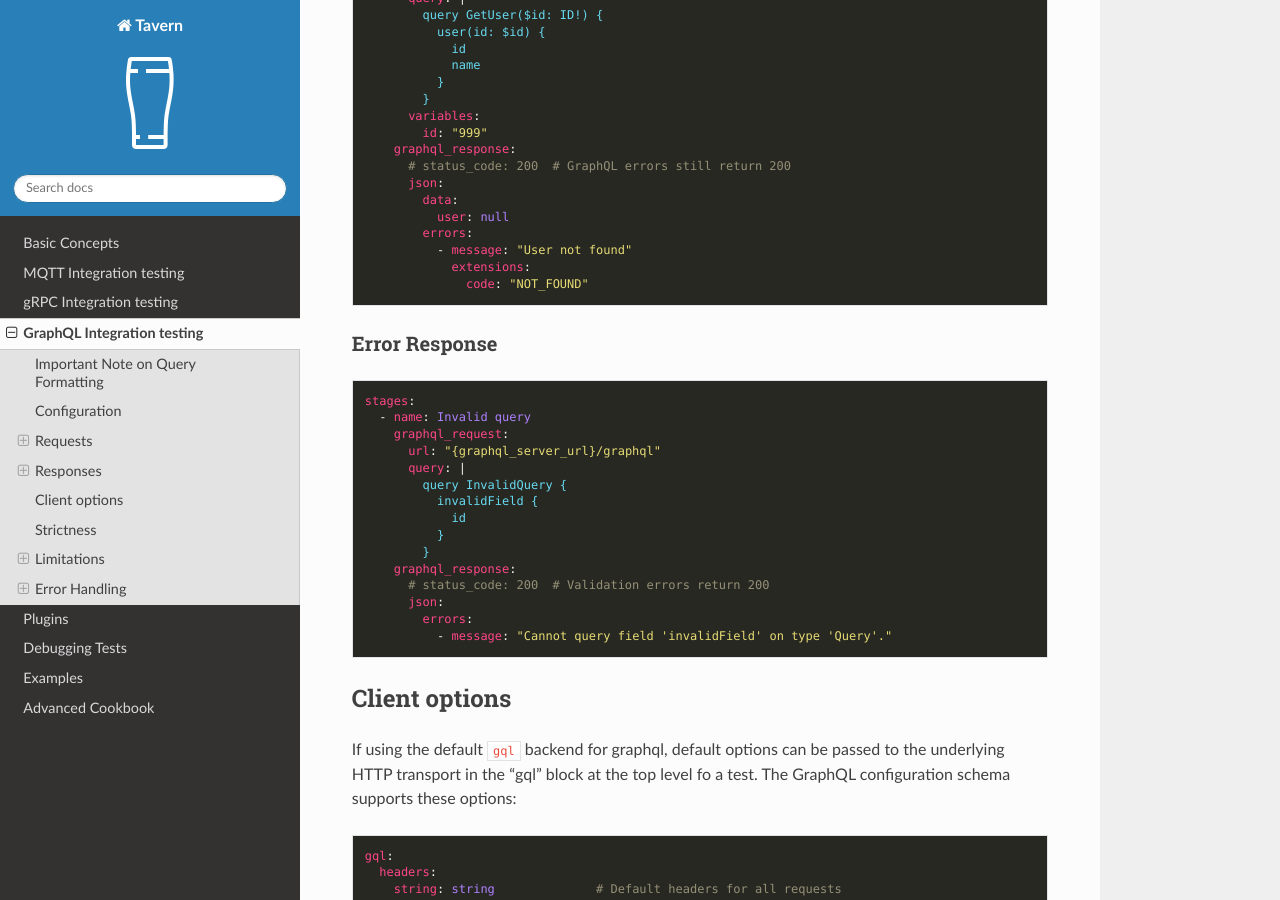
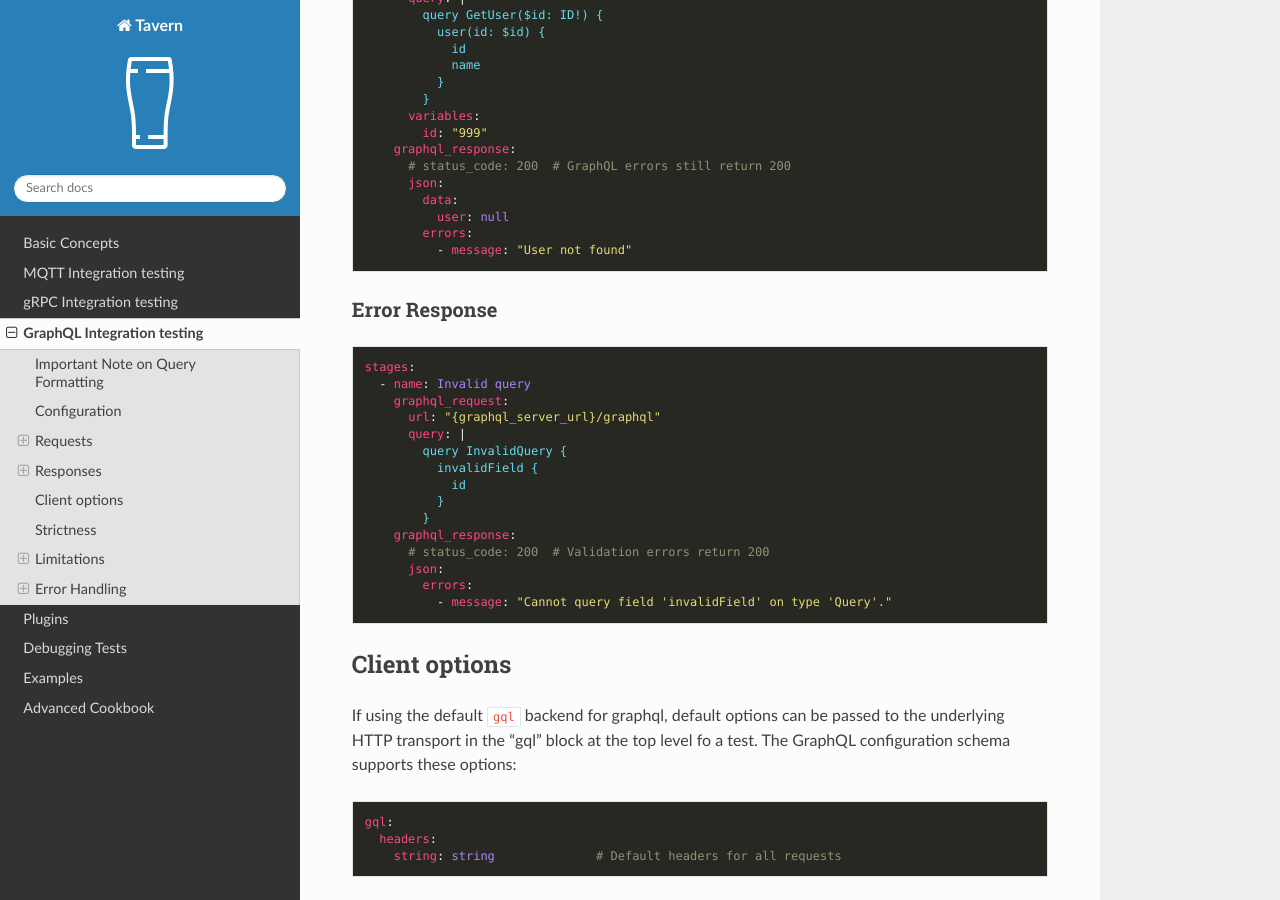
Before and after one commit to taverntesting/tavern, a Sphinx documentation site: the page built from docs/source/graphql.md, in a window 1280 px wide and 900 px high, scrolled down 4119 px. Built offline with Sphinx 7.4.7 and the Read the Docs theme 3.1.0, drawn with Linux system fonts in a browser that asks for light colours; formulas are drawn with MathJax 3; pages that are not in the unit, such as notebooks, are missing from menus.

Commit message:
remove mention of extensions

````diff
--- a/docs/source/graphql.md
+++ b/docs/source/graphql.md
@@ -228,8 +228,6 @@ stages:
           user: null
         errors:
           - message: "User not found"
-            extensions:
-              code: "NOT_FOUND"
 ```
 
 ### Error Response
````
